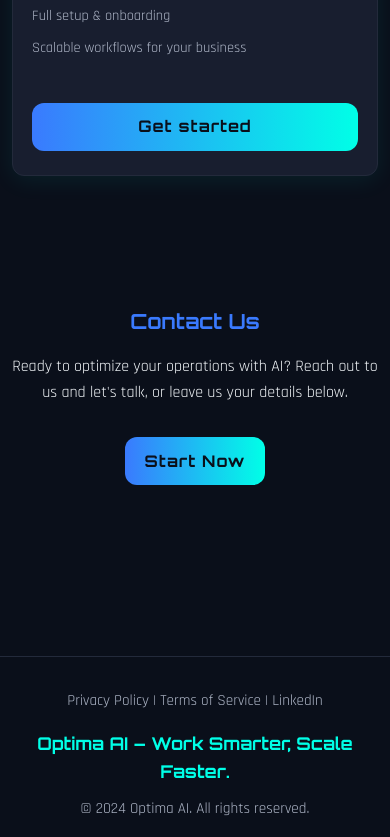
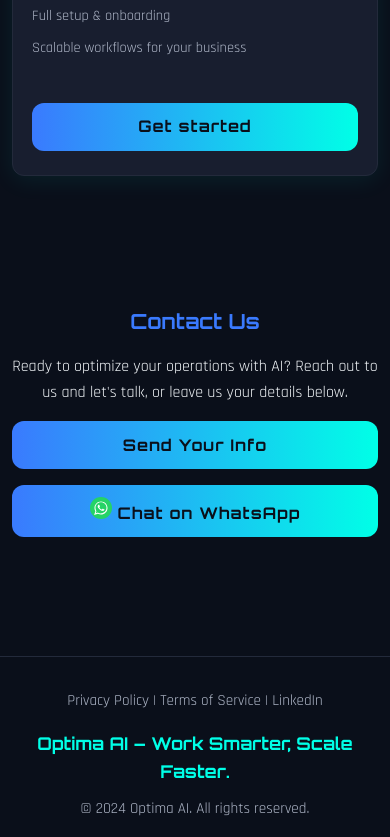
Before and after one commit to Nyamburavee/optima.ai.landing, a plain HTML site: page index.html in a window 390 px wide. Shown: the part 8117-8954 px from the top of the page. Drawn offline with Linux system fonts and the light colour scheme.

Commit message:
commited

```diff
--- a/index.html
+++ b/index.html
@@ -272,7 +272,31 @@
       <div class="contact-info">
         <h2>Contact Us</h2>
         <p>Ready to optimize your operations with AI? Reach out to us and let's talk, or leave us your details below.</p>
-        <a href="https://form.jotform.com/251334677971062" class="cta-btn" target="_blank" rel="noopener noreferrer" style="margin-top: 1rem;">Start Now</a>
+        <a href="https://form.jotform.com/251334677971062" class="cta-btn contact-btn" target="_blank" rel="noopener noreferrer">Send Your Info</a>
+        <a href="https://wa.me/254741942607?text=I'm%20interested%20in%20your%20AI%20services" class="cta-btn whatsapp-btn contact-btn" target="_blank" rel="noopener noreferrer">
+          <span aria-hidden="true" style="display: inline-flex; align-items: center;">
+            <svg width="22" height="22" viewBox="0 0 32 32" fill="none" xmlns="http://www.w3.org/2000/svg" style="vertical-align: middle;"><circle cx="16" cy="16" r="16" fill="#25D366"/><path d="M16 6.5c-5.24 0-9.5 4.26-9.5 9.5 0 1.67.44 3.29 1.28 4.71L6 26l5.44-1.77c1.36.75 2.9 1.15 4.56 1.15 5.24 0 9.5-4.26 9.5-9.5S21.24 6.5 16 6.5zm0 17.5c-1.47 0-2.89-.39-4.12-1.13l-.29-.17-3.23 1.05 1.06-3.14-.19-.3C8.4 18.09 8 16.81 8 15.5c0-4.41 3.59-8 8-8s8 3.59 8 8-3.59 8-8 8zm4.36-6.19c-.24-.12-1.41-.7-1.63-.78-.22-.08-.38-.12-.54.12-.16.24-.62.78-.76.94-.14.16-.28.18-.52.06-.24-.12-1.01-.37-1.92-1.18-.71-.63-1.19-1.41-1.33-1.65-.14-.24-.01-.37.11-.49.12-.12.24-.28.36-.42.12-.14.16-.24.24-.4.08-.16.04-.3-.02-.42-.06-.12-.54-1.3-.74-1.78-.2-.48-.4-.41-.54-.42-.14-.01-.3-.01-.46-.01-.16 0-.42.06-.64.3-.22.24-.84.82-.84 2 0 1.18.86 2.32.98 2.48.12.16 1.7 2.6 4.12 3.54.58.2 1.03.32 1.38.41.58.15 1.1.13 1.52.08.46-.07 1.41-.58 1.61-1.14.2-.56.2-1.04.14-1.14-.06-.1-.22-.16-.46-.28z" fill="#fff"/>
+            </svg>
+          </span>
+          <span>Chat on WhatsApp</span>
+        </a>
+        <style>
+          .contact-btn {
+            max-width: 320px;
+            width: 100%;
+            margin-top: 1rem;
+            display: block;
+            text-align: center;
+          }
+          @media (max-width: 500px) {
+            .contact-btn {
+              max-width: 95vw;
+              font-size: 1rem;
+              margin-left: auto;
+              margin-right: auto;
+            }
+          }
+        </style>
       </div>
     </div>
   </section>
```
